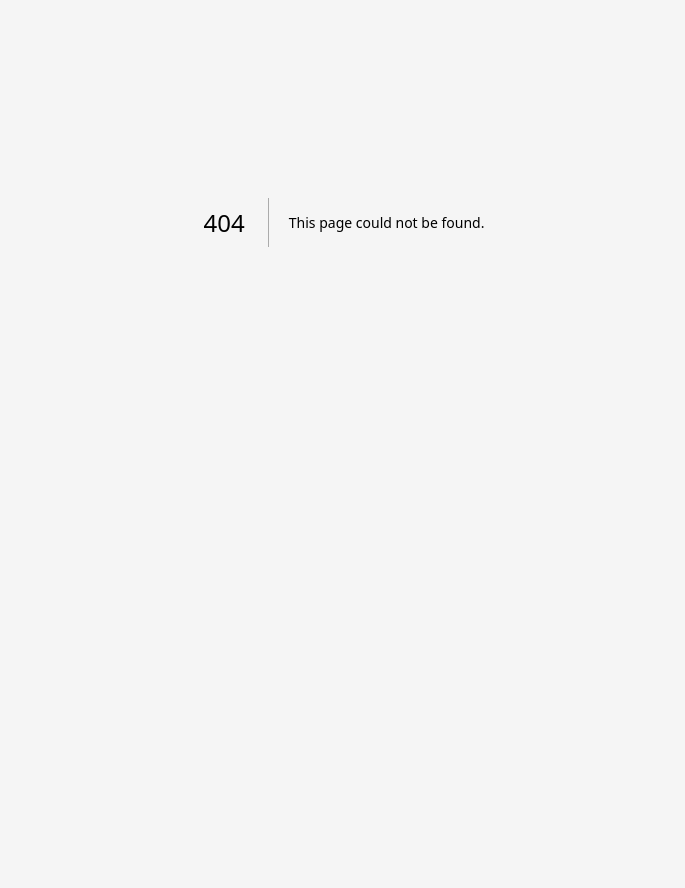
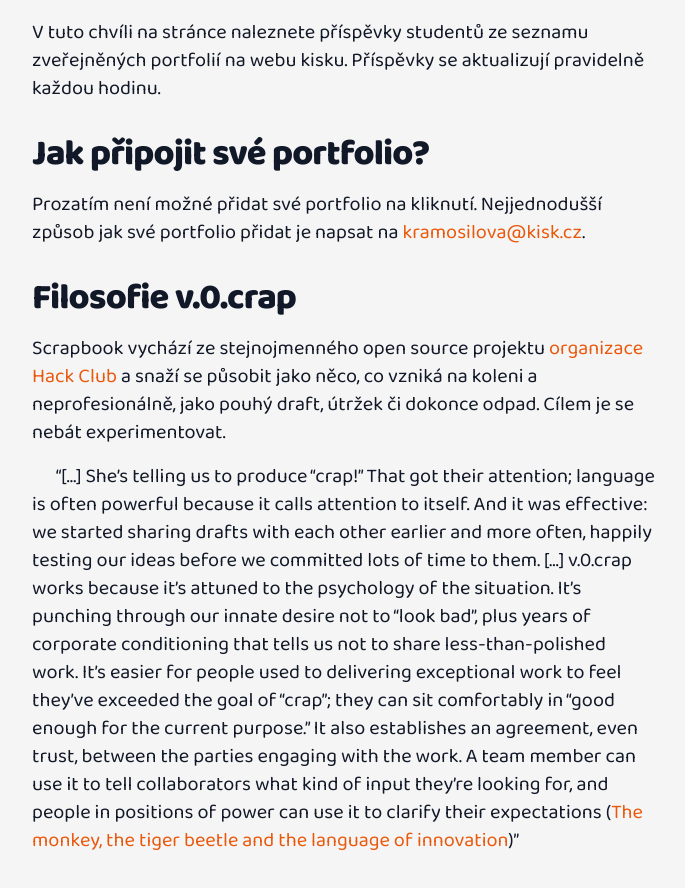
Before and after one commit to kisk-muni/scrapbook, a Next.js app: page /about in a window 1280 px wide. Before the commit this address had no page. Shown: the part 242-1130 px from the top of the page, without its empty margins (296-981 px from the left). Before the commit the page ends 864 px from the top, so only its background shows below. Built offline with nearby package versions, Linux system fonts and the light colour scheme; a web font is replaced by a local one.

Commit message:
describe ideology of v.0.crap

```diff
--- /dev/null
+++ b/app/about/page.tsx
@@ -0,0 +1,77 @@
+'use client';
+import Link from 'next/link';
+
+export default function HomePage() {
+  return (
+    <div className="mx-auto sm:max-w-2xl mt-6 mb-8 px-4 sm:mt-6 sm:mb-16 sm:px-6 md:mt-8 md:mb-20">
+      <div className="justify-center">
+        <h1 className="text-4xl mb-4 tracking-tight text-gray-900 sm:text-5xl md:text-5xl">
+          <span className="block xl:inline font-extrabold">O Scrapbooku</span>
+        </h1>
+        <p className="mt-0 text-xl text-gray-900 mx-auto mb-4">
+          Scrapbook je místem, kde hromažďujeme střípky z našeho studia. Cílem
+          scrapbooku je vytvořit místo, kam se jako studenti budeme rádi vracet
+          abychom zjistili, na čem pracují ostatní a vyzájemně se podpořili.
+        </p>
+        <p className="mt-0 text-xl text-gray-900 mx-auto mb-4">
+          V tuto chvíli na stránce naleznete příspěvky studentů ze seznamu
+          zveřejněných portfolií na webu kisku. Příspěvky se aktualizují
+          pravidelně každou hodinu.
+        </p>
+        <h2 className="text-3xl mt-8 mb-4 tracking-tight text-gray-900 sm:text-4xl md:text-4xl">
+          <span className="block xl:inline font-extrabold">
+            Jak připojit své portfolio?
+          </span>
+        </h2>
+        <p className="mt-0 text-xl text-gray-900 mx-auto mb-4">
+          Prozatím není možné přidat své portfolio na kliknutí. Nejjednodušší
+          způsob jak své portfolio přidat je napsat na{' '}
+          <Link className="text-orange-600" href="mailto:kramosilova@kisk.cz">
+            kramosilova@kisk.cz
+          </Link>
+          .
+        </p>
+        <h2 className="text-3xl mt-8 mb-4 tracking-tight text-gray-900 sm:text-4xl md:text-4xl">
+          <span className="block xl:inline font-extrabold">
+            Filosofie v.0.crap
+          </span>
+        </h2>
+        <p className="mt-0 text-xl text-gray-900 mx-auto mb-4">
+          Scrapbook vychází ze stejnojmenného open source projektu{' '}
+          <Link
+            className="text-orange-600"
+            href="https://scrapbook.hackclub.com/"
+          >
+            organizace Hack Club
+          </Link>{' '}
+          a snaží se působit jako něco, co vzniká na koleni a neprofesionálně,
+          jako pouhý draft, útržek či dokonce odpad. Cílem je se nebát
+          experimentovat.
+        </p>
+        <q className="mt-0 ml-6 text-xl text-gray-900 mx-auto mb-4">
+          […] She’s telling us to produce “crap!” That got their attention;
+          language is often powerful because it calls attention to itself. And
+          it was effective: we started sharing drafts with each other earlier
+          and more often, happily testing our ideas before we committed lots of
+          time to them. […] v.0.crap works because it’s attuned to the
+          psychology of the situation. It’s punching through our innate desire
+          not to “look bad”, plus years of corporate conditioning that tells us
+          not to share less-than-polished work. It’s easier for people used to
+          delivering exceptional work to feel they’ve exceeded the goal of
+          “crap”; they can sit comfortably in “good enough for the current
+          purpose.” It also establishes an agreement, even trust, between the
+          parties engaging with the work. A team member can use it to tell
+          collaborators what kind of input they’re looking for, and people in
+          positions of power can use it to clarify their expectations (
+          <Link
+            className="text-orange-600"
+            href="https://blog.x.company/the-monkey-the-tiger-beetle-and-the-language-of-innovation-25d43a3c9632"
+          >
+            The monkey, the tiger beetle and the language of innovation
+          </Link>
+          )
+        </q>
+      </div>
+    </div>
+  );
+}
```
